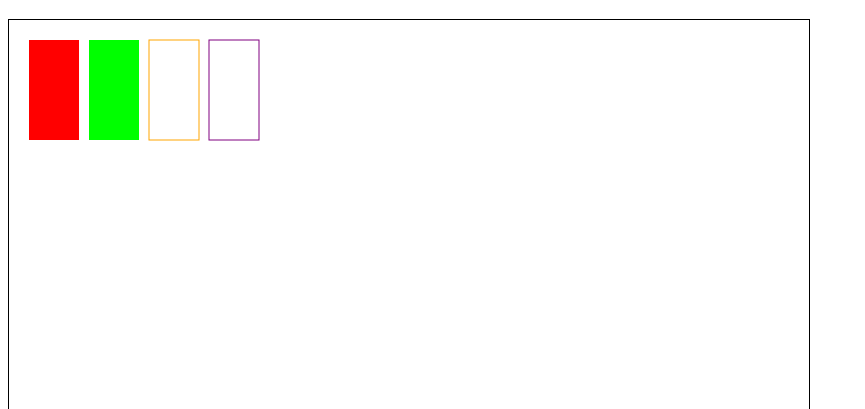
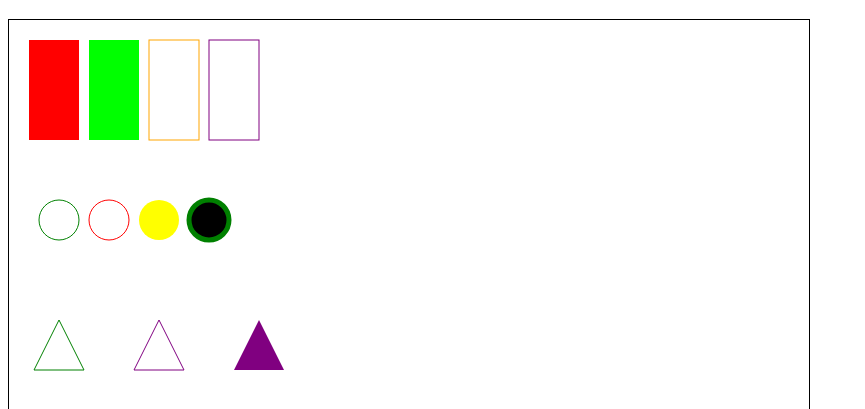
Before and after one commit to jordandubreuil/HTMLJSSpring2026, a plain HTML site: page Week3/DrawingOnCanvas.html in a window 1280 px wide. Shown: the part 61-470 px from the top of the page, without its empty margins (0-865 px from the left). Drawn offline with Linux system fonts and the light colour scheme.

Commit message:
End of Class Week 3 Day 2

```diff
--- a/Week3/DrawingOnCanvas.html
+++ b/Week3/DrawingOnCanvas.html
@@ -27,6 +27,62 @@
 
             ctx.strokeStyle = "purple";
             ctx.strokeRect(200,20,50,100);
+
+            //Lets draw a circle
+            ctx.strokeStyle = "green";
+            ctx.beginPath();
+            //All the commands for drawing the circle will go between here
+            ctx.arc(50, 200, 20, 0, 2*Math.PI)
+            ctx.stroke();
+
+            //Circle 2
+            ctx.strokeStyle = "red";
+            ctx.beginPath();
+            //All the commands for drawing the circle will go between here
+            ctx.arc(100, 200, 20, 0, 2*Math.PI)
+            ctx.stroke();
+
+            //Circle 3 Filled
+            ctx.fillStyle = "yellow";
+            ctx.beginPath();
+            //All the commands for drawing the circle will go between here
+            ctx.arc(150, 200, 20, 0, 2*Math.PI)
+            ctx.fill();
+
+            //Circle 4 filled with an outline
+            ctx.strokeStyle = "green";
+            ctx.fillStyle = "black";
+            ctx.lineWidth = 5.0;
+            ctx.beginPath();
+            //All the commands for drawing the circle will go between here
+            ctx.arc(200, 200, 20, 0, 2*Math.PI)
+            ctx.fill();
+            ctx.stroke();
+
+            //Let's draw some custom shapes
+            ctx.lineWidth = 1.0;
+            ctx.beginPath();
+            ctx.moveTo(50,300);
+            ctx.lineTo(75,350);
+            ctx.lineTo(25,350);
+            ctx.lineTo(50,300);
+            ctx.stroke();
+            //Triangle 2
+            ctx.strokeStyle = "purple"
+            ctx.beginPath();
+            ctx.moveTo(150,300);
+            ctx.lineTo(175,350);
+            ctx.lineTo(125,350);
+            ctx.lineTo(150,300);
+            ctx.stroke();
+            //Triangle 3
+            ctx.fillStyle = "purple"
+            ctx.beginPath();
+            ctx.moveTo(250,300);
+            ctx.lineTo(275,350);
+            ctx.lineTo(225,350);
+            ctx.lineTo(250,300);
+            ctx.fill();
         </script>
     </body>
 </html>
--- /dev/null
+++ b/Week3/Shapes_Assignment/d1_assignment/style.css
@@ -0,0 +1,13 @@
+html,body{
+    margin:0;
+    height:100%;
+}
+body{
+    display:flex;
+    justify-content: center;
+    align-items: center;
+}
+canvas{
+    border:1px solid black;
+    background-image:url(images/shapes.png);
+}
```
Also changed, not shown: Week3/Shapes_Assignment/d1_assignment/index.html (added, +15 -0 lines), Week3/Shapes_Assignment/d1_assignment/images/shapes.png (added), Week3/Shapes_Assignment/d1_assignment/script.js (added).
